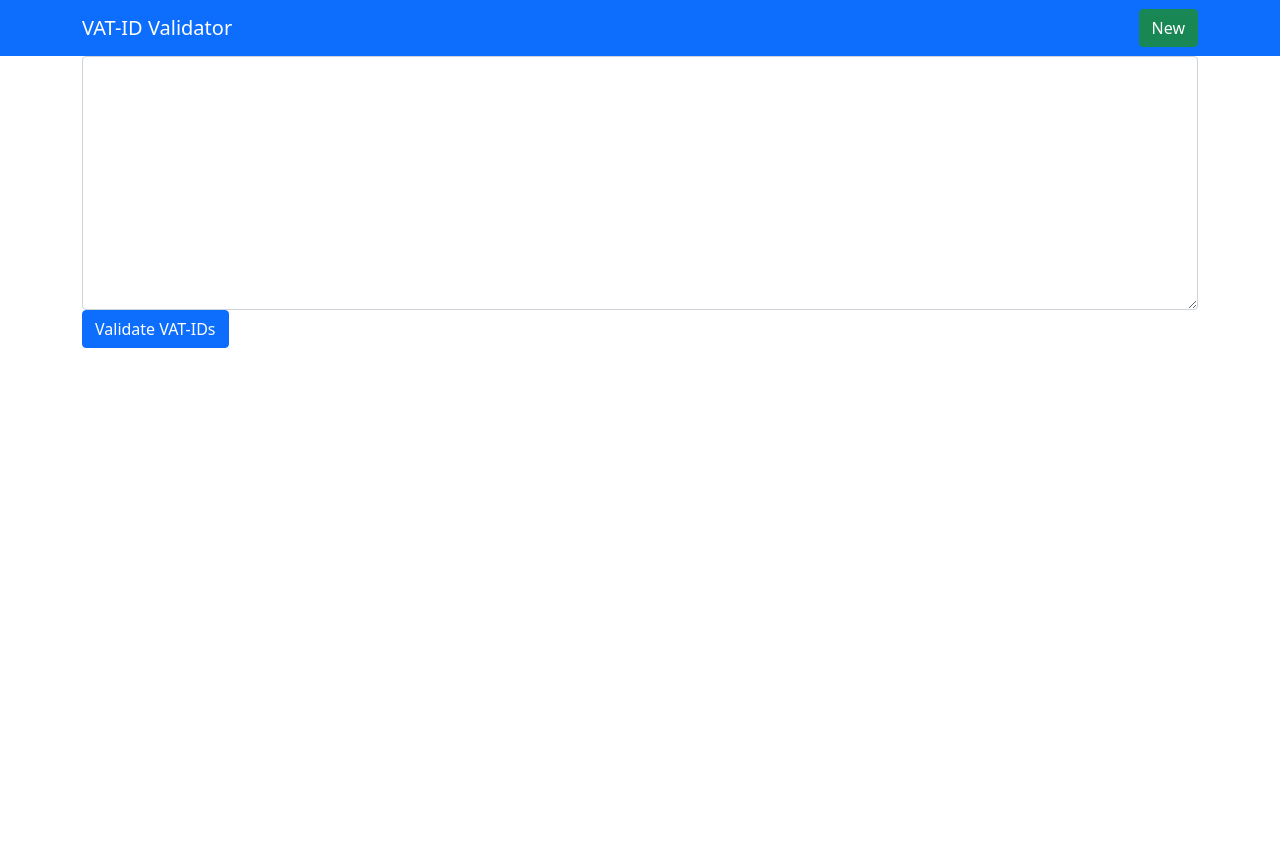
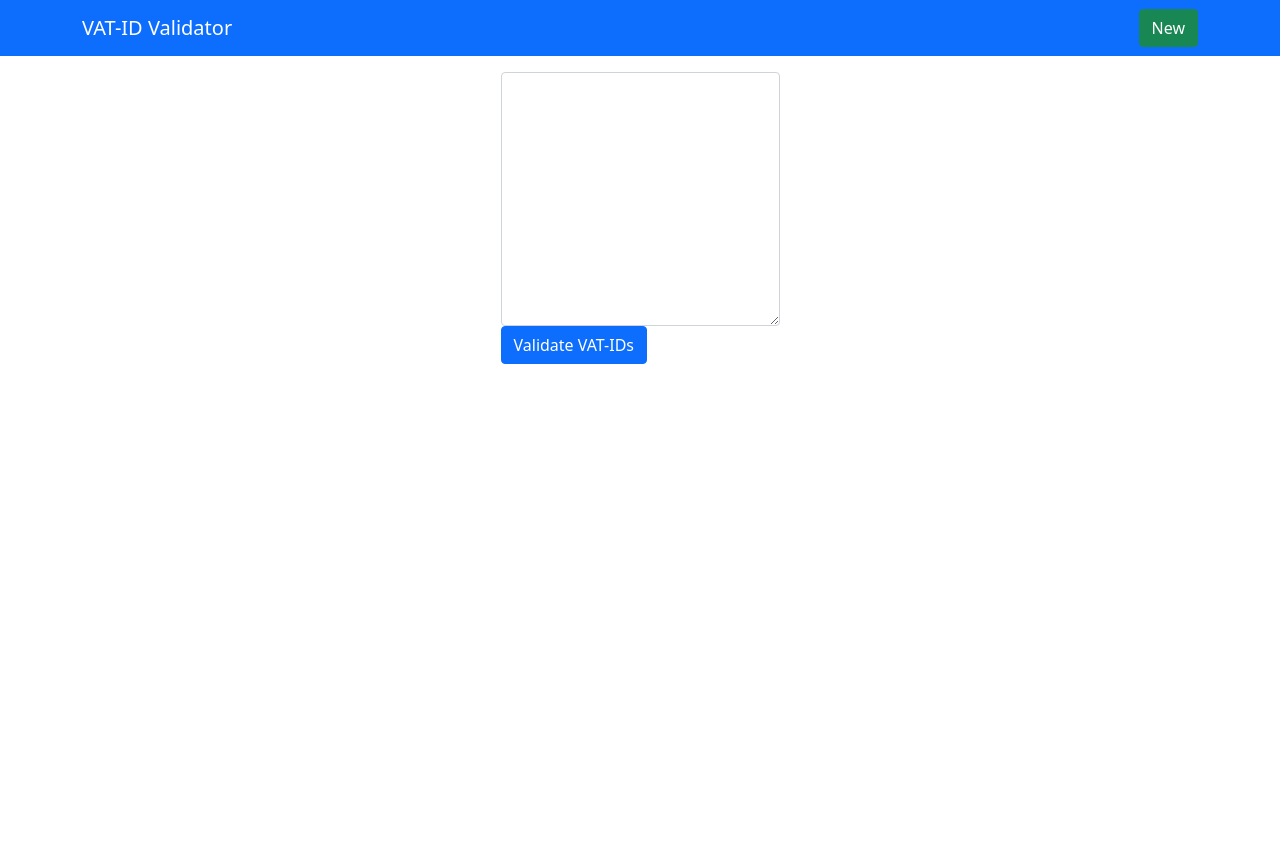
Before and after one commit to Mux-Mastermann/VAT-ID_Validator, a Flask app: page / in a window 1280 px wide. Before the commit the page ends 348 px from the top, so only its background shows below. Run offline with Flask 2, Linux system fonts and the light colour scheme.

Commit message:
Tweaking Layout

```diff
--- a/templates/index.html
+++ b/templates/index.html
@@ -4,9 +4,9 @@
 
 {% block body %}
 
-    <div class="container">
+    <div class="container pt-3 min-vh-100">
         <form action="/" method="post">
-            <div class="form-group">
+            <div class="form-group w-25 mh-100 mx-auto">
                 <textarea name="vat_ids" class="form-control" rows="10"></textarea>
                 <button type="submit" class="btn btn-primary">Validate VAT-IDs</button>
             </div>
```
